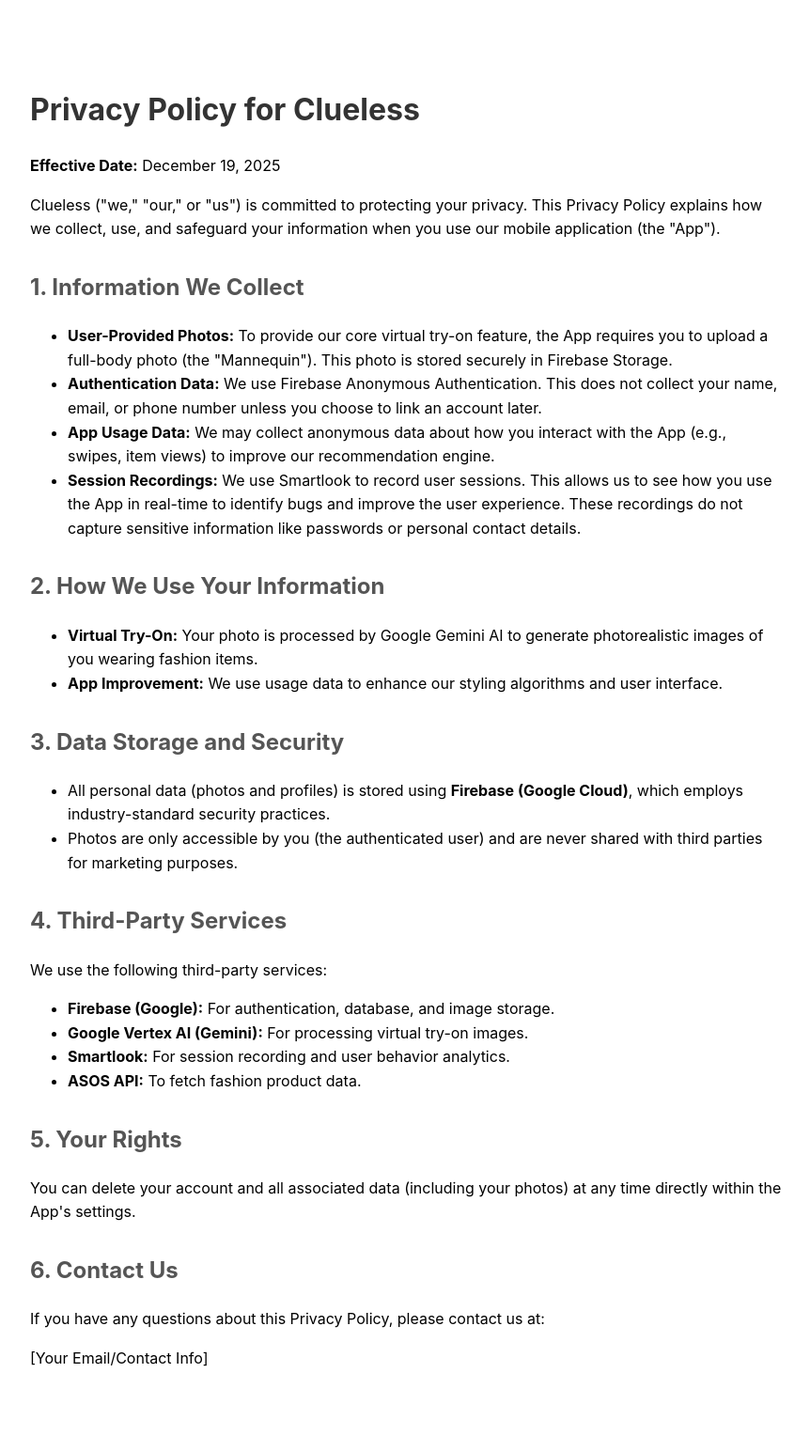
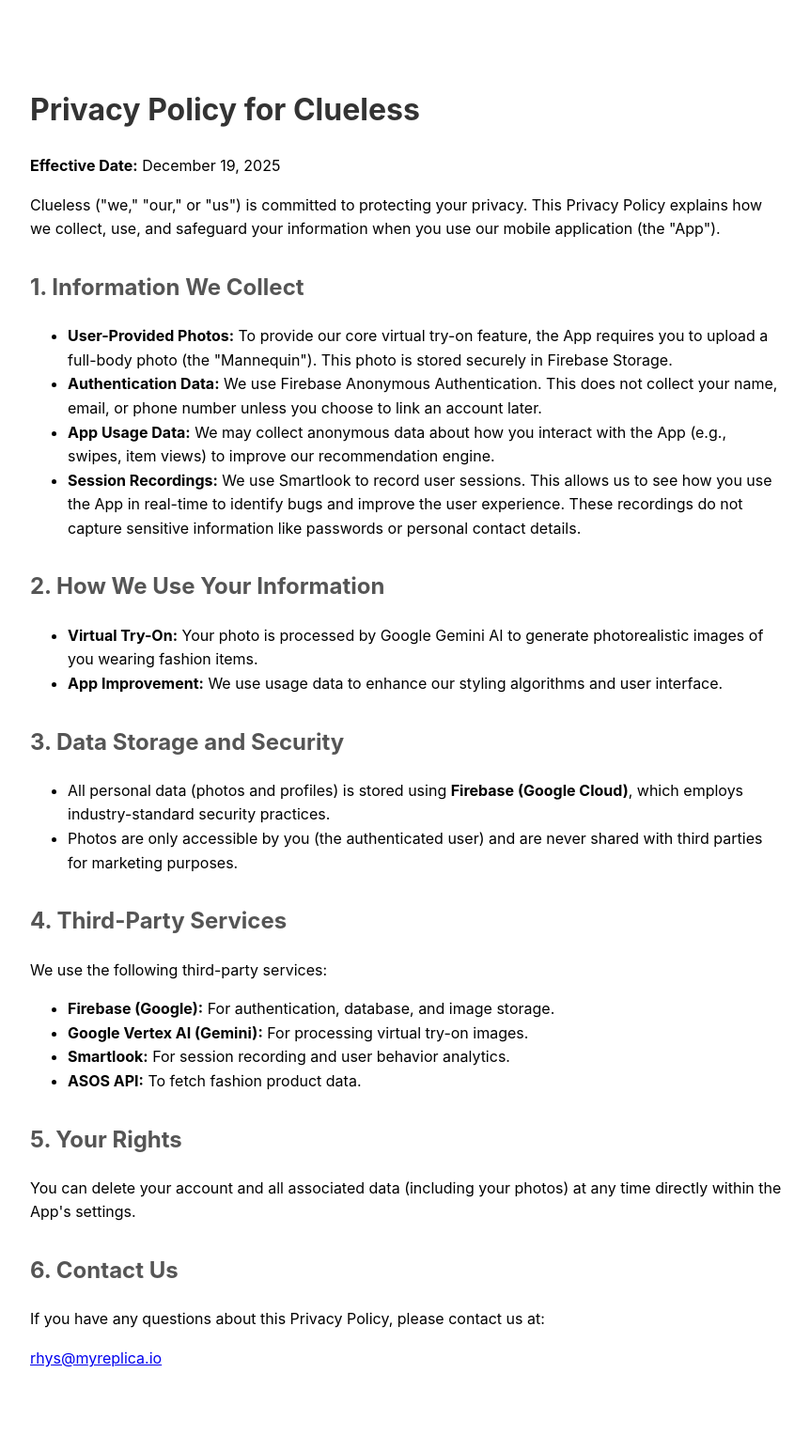
Before and after one commit to rhyshdavies/replica, a Jekyll site: the page privacy/index.html, which Jekyll copies as it is, in a window 1280 px wide. Shown: the whole page at 94% size, without its empty margins (208-1070 px from the left). Built offline with Jekyll 4.4.1, drawn with Linux system fonts in a browser that asks for light colours.

Commit message:
Update contact email in privacy policy
Set the contact email to rhys@myreplica.io.

```diff
--- a/privacy/index.html
+++ b/privacy/index.html
@@ -104,7 +104,7 @@
 
     <p>If you have any questions about this Privacy Policy, please contact us at:</p>
 
-    <p>[Your Email/Contact Info]</p>
+    <p><a href="mailto:rhys@myreplica.io">rhys@myreplica.io</a></p>
 
 </body>
 
```
